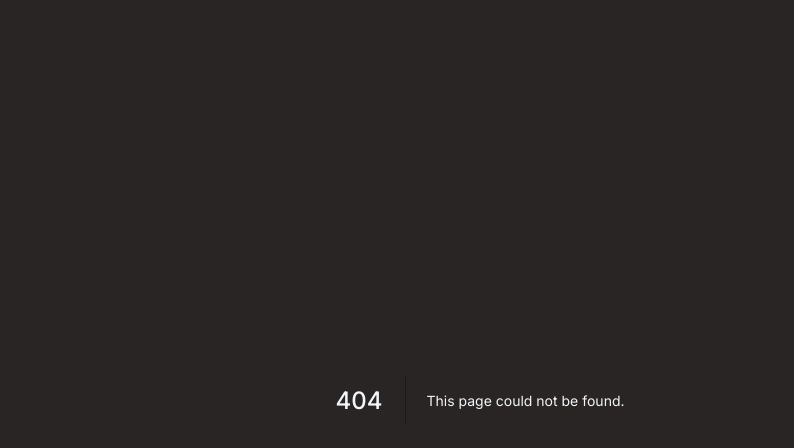
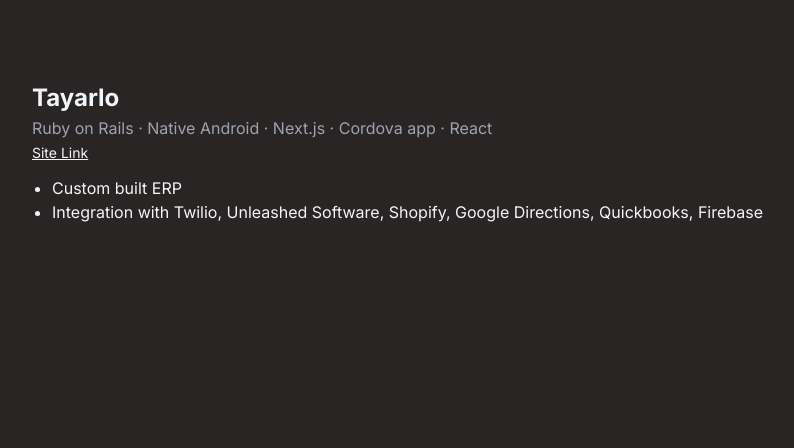
Before and after one commit to youjingwong/youjing, a Next.js app: page /work/tayarlo in a window 1280 px wide. Before the commit this address had no page. Shown: the top 448 px of the page, without its empty margins (160-954 px from the left). Built offline with nearby package versions, Linux system fonts and the light colour scheme.

Commit message:
improve image size

```diff
--- a/pages/index.tsx
+++ b/pages/index.tsx
@@ -35,7 +35,7 @@
         return (
           <div className="mt-4" key={index}>
             <p className="mt-3">
-              <Link href="/work/smithkit">
+              <Link href={workSummary.href}>
                 <a className="underline">
                   <strong>{workSummary.title}</strong>
                 </a>
--- a/pages/work/smithkit.tsx
+++ b/pages/work/smithkit.tsx
@@ -37,6 +37,7 @@
             src={landingPage}
             alt="landing-page"
             placeholder="blur"
+            sizes="(min-width: 1024px) 1024px, 100vw"
             layout="responsive"
           />
         </div>
@@ -46,6 +47,7 @@
             src={mealPlanning}
             alt="meal-planning"
             placeholder="blur"
+            sizes="(min-width: 1024px) 1024px, 100vw"
             layout="responsive"
           />
         </div>
@@ -56,6 +58,7 @@
             src={recipeManagement}
             alt="recipe-management"
             placeholder="blur"
+            sizes="(min-width: 1024px) 1024px, 100vw"
             layout="responsive"
           />
         </div>
@@ -66,6 +69,7 @@
             src={nutritionalSummary}
             alt="nutritional-summary"
             placeholder="blur"
+            sizes="(min-width: 1024px) 1024px, 100vw"
             layout="responsive"
           />
         </div>
--- /dev/null
+++ b/pages/work/tayarlo.tsx
@@ -0,0 +1,34 @@
+import React from "react";
+
+interface TayarloProps {}
+
+const Tayarlo = ({}: TayarloProps): JSX.Element => {
+  return (
+    <div className="container py-20">
+      <h1>Tayarlo</h1>
+      <div className="text-gray-400">
+        Ruby on Rails · Native Android · Next.js · Cordova app · React
+      </div>
+      <a
+        className="underline text-sm"
+        href="https://www.tayarlo.com"
+        target="_blank"
+        rel="noreferrer"
+      >
+        Site Link
+      </a>
+
+      <div className="pt-3"></div>
+      <ul className="list-disc pl-5">
+        <li>Custom built ERP</li>
+        <li>
+          Integration with Twilio, Unleashed Software, Shopify, Google
+          Directions, Quickbooks, Firebase
+        </li>
+      </ul>
+
+      <div className="mt-8"></div>
+    </div>
+  );
+};
+export default Tayarlo;
```
Also changed, not shown: src/data/work_summaries.ts (+8 -1 lines).
